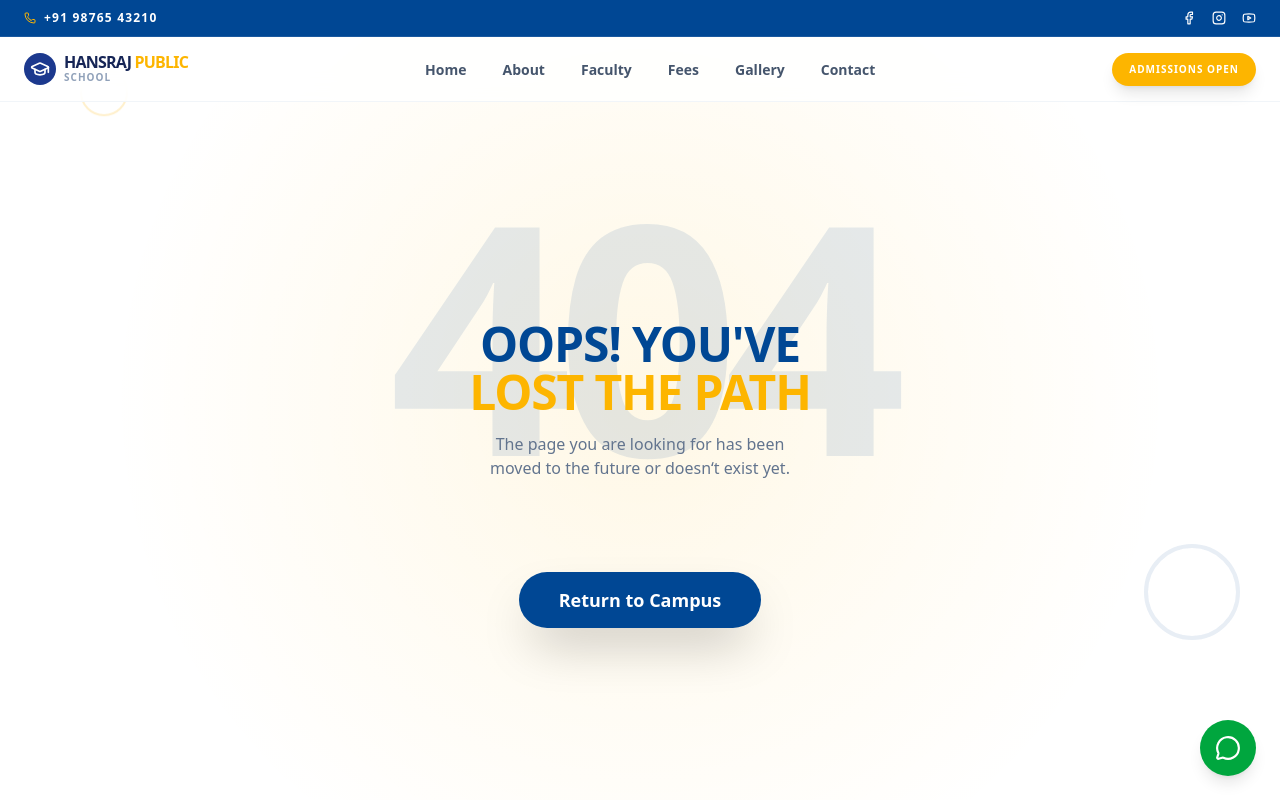
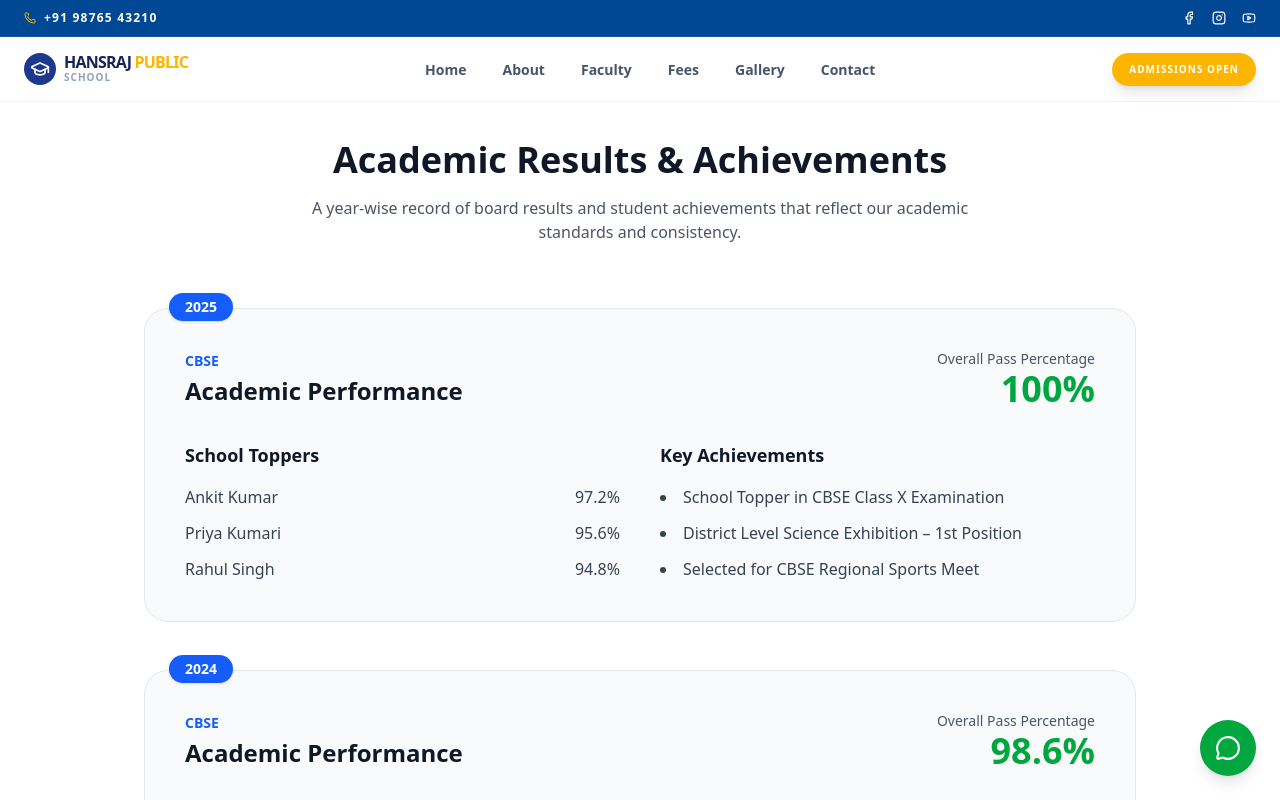
Before and after one commit to md-faizanahmad/sample-demo-sc, a Next.js app: page /results in a window 1280 px wide. Before the commit this address had no page. Shown: the top 800 px of the page. Built offline with nearby package versions, Linux system fonts and the light colour scheme.

Commit message:
ResultsTimeline

```diff
--- a/src/app/page.tsx
+++ b/src/app/page.tsx
@@ -10,6 +10,7 @@ import PrincipalMessage from "@/components/home/PrincipalMessage/PrincipalMessag
 import SecuritySection from "@/components/home/SecuritySection/SecuritySection.server";
 import TestimonialsGlow from "@/components/home/Testimonials/TestimonialsGlow";
 import HeroImg from "@/components/layout/carouselHero/HeroImg";
+import ResultsAchievements from "@/components/ResultsAchievements";
 // import Hero from "@/components/layout/Hero";
 import SchoolStats from "@/components/SchoolStats/SchoolStats";
 import { SCHOOL_CONFIG } from "@/config/school";
@@ -76,6 +77,7 @@ export default function Home() {
         <QuickLinks />
         <SchoolStats />
         <AboutSection />
+        <ResultsAchievements />
         <FeaturesSection />
         <PrincipalMessage />
         <SecuritySection />
--- /dev/null
+++ b/src/app/results/page.tsx
@@ -0,0 +1,11 @@
+import ResultsTimeline from "@/components/results/ResultsTimeline";
+
+export const metadata = {
+  title: "Academic Results & Achievements",
+  description:
+    "Year-wise board examination results and student achievements showcasing our academic performance and excellence.",
+};
+
+export default function ResultsPage() {
+  return <ResultsTimeline />;
+}
--- /dev/null
+++ b/src/components/ResultsAchievements.tsx
@@ -0,0 +1,92 @@
+import Link from "next/link";
+import { resultsData } from "@/data/results";
+
+export default function ResultsAchievements() {
+  const latest = resultsData[0];
+
+  return (
+    <section className="py-24 ">
+      <div className="container mx-auto px-4 max-w-5xl">
+        {/* Header */}
+        <header className="text-center mb-12">
+          <h2 className="text-3xl md:text-4xl font-bold text-gray-900">
+            Academic Results & Achievements
+          </h2>
+          <p className="mt-3 text-gray-600">
+            A record of consistent academic performance and student success.
+          </p>
+        </header>
+
+        {/* Big Card */}
+        <article className="relative  rounded-2xl border border-accent p-8 md:p-12 shadow-sm hover:shadow-xl transition-shadow duration-300">
+          {/* Top Row */}
+          <div className="flex flex-col md:flex-row md:items-center md:justify-between gap-6">
+            <div>
+              <p className="text-sm font-semibold text-accent">
+                {latest.board}
+              </p>
+              <h3 className="text-2xl font-bold text-gray-900 mt-1">
+                Academic Year {latest.year}
+              </h3>
+            </div>
+
+            <div className="text-left md:text-right">
+              <p className="text-sm text-gray-600">Overall Pass Percentage</p>
+              <p className="text-5xl font-extrabold text-green-600 tracking-tight">
+                {latest.passPercentage}
+              </p>
+            </div>
+          </div>
+
+          {/* Divider */}
+          <div className="my-10 h-px bg-gray-200" />
+
+          {/* Content */}
+          <div className="grid grid-cols-1 md:grid-cols-2 gap-10">
+            {/* Toppers */}
+            <div>
+              <h4 className="text-lg font-semibold text-gray-900 mb-4">
+                School Toppers
+              </h4>
+              <ul className="space-y-3">
+                {latest.toppers.map((topper) => (
+                  <li
+                    key={topper.name}
+                    className="flex justify-between text-gray-700"
+                  >
+                    <span>{topper.name}</span>
+                    <span className="font-medium">{topper.score}</span>
+                  </li>
+                ))}
+              </ul>
+            </div>
+
+            {/* Achievements */}
+            <div>
+              <h4 className="text-lg font-semibold text-gray-900 mb-4">
+                Key Achievements
+              </h4>
+              <ul className="space-y-3 list-disc list-inside text-gray-700">
+                {latest.achievements.map((item) => (
+                  <li key={item}>{item}</li>
+                ))}
+              </ul>
+            </div>
+          </div>
+
+          {/* CTA */}
+          <div className="mt-10 flex justify-center">
+            <Link
+              href="/results"
+              className="inline-flex items-center rounded-lg border border-blue-600 px-6 py-3 text-sm font-semibold text-blue-600 hover:bg-blue-600 hover:text-white transition-colors duration-200"
+            >
+              View All Results →
+            </Link>
+          </div>
+
+          {/* Accent */}
+        </article>
+      </div>
+    </section>
+  );
+}
--- /dev/null
+++ b/src/components/results/ResultsTimeline.tsx
@@ -0,0 +1,89 @@
+import { resultsData } from "@/data/results";
+
+export default function ResultsTimeline() {
+  return (
+    <section className="py-20 bg-white mt-15">
+      <div className="container mx-auto px-4 max-w-5xl">
+        {/* Header */}
+        <header className="mb-16 text-center">
+          <h1 className="text-3xl md:text-4xl font-bold text-gray-900">
+            Academic Results & Achievements
+          </h1>
+          <p className="mt-4 text-gray-600 max-w-2xl mx-auto">
+            A year-wise record of board results and student achievements that
+            reflect our academic standards and consistency.
+          </p>
+        </header>
+
+        {/* Timeline */}
+        <div className="space-y-12">
+          {resultsData.map((result) => (
+            <article
+              key={result.year}
+              className="relative border border-gray-200 rounded-2xl p-8 md:p-10 bg-gray-50 hover:bg-white transition-colors duration-300"
+            >
+              {/* Year badge */}
+              <div className="absolute -top-4 left-6 bg-blue-600 text-white px-4 py-1 rounded-full text-sm font-semibold shadow">
+                {result.year}
+              </div>
+
+              {/* Board + Result */}
+              <div className="flex flex-col md:flex-row md:items-center md:justify-between gap-6 mb-8">
+                <div>
+                  <p className="text-sm font-semibold text-blue-600">
+                    {result.board}
+                  </p>
+                  <h2 className="text-xl md:text-2xl font-bold text-gray-900 mt-1">
+                    Academic Performance
+                  </h2>
+                </div>
+
+                <div className="text-left md:text-right">
+                  <p className="text-sm text-gray-600">
+                    Overall Pass Percentage
+                  </p>
+                  <p className="text-4xl font-extrabold text-green-600">
+                    {result.passPercentage}
+                  </p>
+                </div>
+              </div>
+
+              {/* Details */}
+              <div className="grid grid-cols-1 md:grid-cols-2 gap-10">
+                {/* Toppers */}
+                <div>
+                  <h3 className="text-lg font-semibold text-gray-900 mb-4">
+                    School Toppers
+                  </h3>
+                  <ul className="space-y-3">
+                    {result.toppers.map((topper) => (
+                      <li
+                        key={topper.name}
+                        className="flex justify-between text-gray-700"
+                      >
+                        <span>{topper.name}</span>
+                        <span className="font-medium">{topper.score}</span>
+                      </li>
+                    ))}
+                  </ul>
+                </div>
+
+                {/* Achievements */}
+                <div>
+                  <h3 className="text-lg font-semibold text-gray-900 mb-4">
+                    Key Achievements
+                  </h3>
+                  <ul className="list-disc list-inside space-y-3 text-gray-700">
+                    {result.achievements.map((item) => (
+                      <li key={item}>{item}</li>
+                    ))}
+                  </ul>
+                </div>
+              </div>
+            </article>
+          ))}
+        </div>
+      </div>
+    </section>
+  );
+}
--- /dev/null
+++ b/src/data/results.ts
@@ -0,0 +1,59 @@
+export interface Topper {
+  name: string;
+  score: string;
+}
+
+export interface ResultYear {
+  year: string;
+  board: string;
+  passPercentage: string;
+  toppers: Topper[];
+  achievements: string[];
+}
+
+export const resultsData: ResultYear[] = [
+  {
+    year: "2025",
+    board: "CBSE",
+    passPercentage: "100%",
+    toppers: [
+      { name: "Ankit Kumar", score: "97.2%" },
+      { name: "Priya Kumari", score: "95.6%" },
+      { name: "Rahul Singh", score: "94.8%" },
+    ],
+    achievements: [
+      "School Topper in CBSE Class X Examination",
+      "District Level Science Exhibition – 1st Position",
+      "Selected for CBSE Regional Sports Meet",
+    ],
+  },
+  {
+    year: "2024",
+    board: "CBSE",
+    passPercentage: "98.6%",
+    toppers: [
+      { name: "Aman Kumar", score: "96%" },
+      { name: "Riya Singh", score: "94%" },
+      { name: "Saurabh Verma", score: "92.4%" },
+    ],
+    achievements: [
+      "100% Pass Result in CBSE Class X",
+      "District Level Mathematics Olympiad – Merit Holder",
+      "Inter-School Debate Competition Winner",
+    ],
+  },
+  {
+    year: "2023",
+    board: "CBSE",
+    passPercentage: "97%",
+    toppers: [
+      { name: "Neha Kumari", score: "95.2%" },
+      { name: "Vikas Yadav", score: "93.8%" },
+    ],
+    achievements: [
+      "Best Performing School Award (Block Level)",
+      "State-Level Sports Participation",
+      "Excellent Results in Class XII (Science & Commerce)",
+    ],
+  },
+];
```
